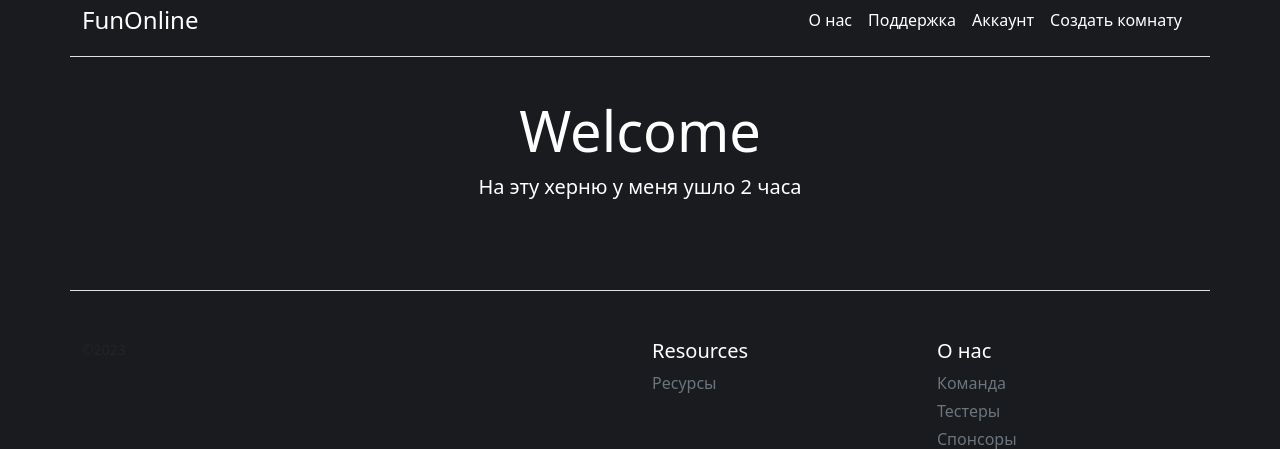
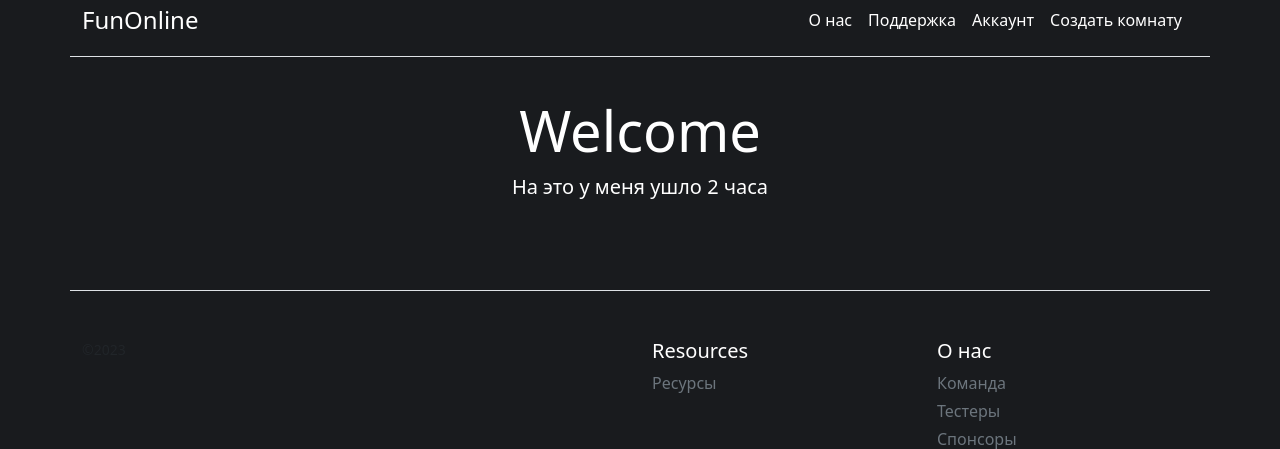
Before and after one commit to Skilly0o/KinoBudka, a Flask app: page / in a window 1280 px wide. Shown: the top 449 px of the page. Run offline with Flask 3, Linux system fonts and the light colour scheme.

Commit message:
Update total.html

```diff
--- a/templates/total.html
+++ b/templates/total.html
@@ -7,6 +7,6 @@ FunOn
 {% block body %}
 <div class="pricing-header p-3 pb-md-4 mx-auto text-center">
       <h1 class="text-white display-4 fw-normal text-body-emphasis">Welcome</h1>
-      <p class="text-white fs-5 text-body-secondary">На эту херню у меня ушло 2 часа</p>
+      <p class="text-white fs-5 text-body-secondary">На это у меня ушло 2 часа</p>
     </div>
 {% endblock %}
```
